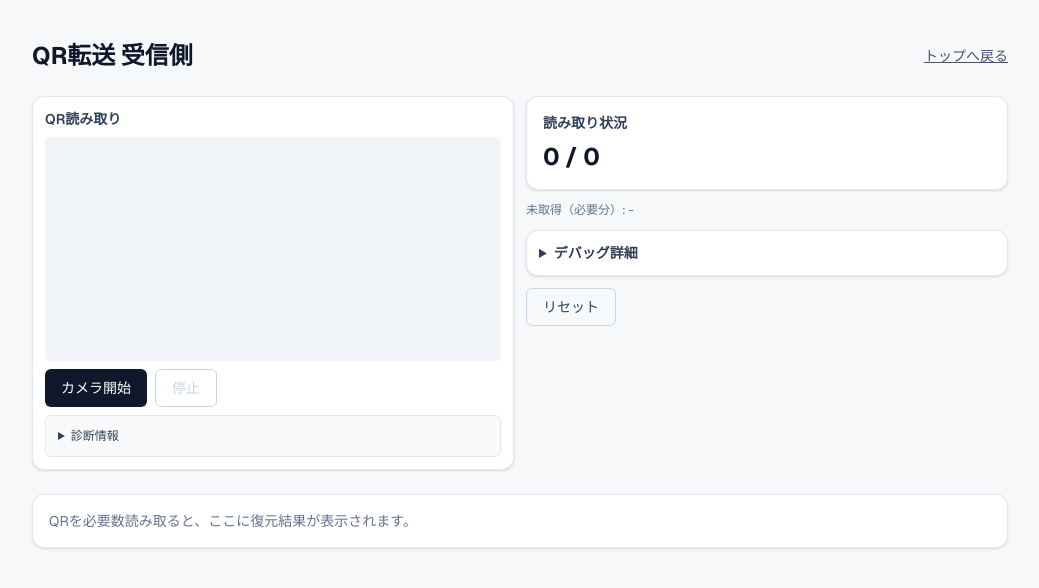
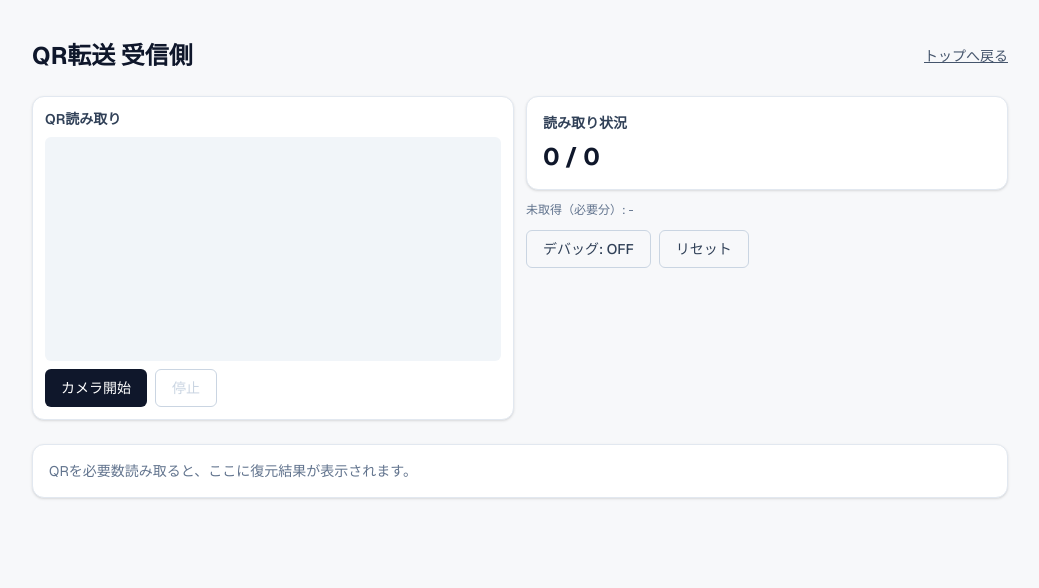
Before and after one commit to yama4936/qr-connection, a Next.js app in the folder web-qr-connection/: page /receive in a window 1280 px wide. Shown: the top 588 px of the page, without its empty margins (120-1159 px from the left). Built offline with nearby package versions, Linux system fonts and the light colour scheme.

Commit message:
受信画面にデバッグ表示トグルを追加

```diff
--- a/web-qr-connection/app/receive/page.tsx
+++ b/web-qr-connection/app/receive/page.tsx
@@ -70,6 +70,7 @@ export default function ReceivePage() {
   const [result, setResult] = useState("");
   const [copied, setCopied] = useState(false);
   const [error, setError] = useState<string | null>(null);
+  const [showDebug, setShowDebug] = useState(false);
   const [debugStats, setDebugStats] = useState<ReceiveDebugStats>(INITIAL_DEBUG_STATS);
   const [lastReject, setLastReject] = useState<LastReject | null>(null);
   const payloadVersionRef = useRef<1 | 2 | null>(null);
@@ -358,7 +359,12 @@ export default function ReceivePage() {
       </header>
 
       <section className="grid gap-3 lg:grid-cols-2">
-        <QRScanner onScan={handleScan} onError={setError} compact />
+        <QRScanner
+          onScan={handleScan}
+          onError={setError}
+          compact
+          showDebug={showDebug}
+        />
 
         <div className="space-y-3">
           <TransferProgress
@@ -377,6 +383,7 @@ export default function ReceivePage() {
             </p>
           ) : null}
 
+          {showDebug ? (
             <details className="rounded-xl border border-slate-200 bg-white p-3 shadow-sm">
               <summary className="cursor-pointer text-sm font-semibold text-slate-700">
                 デバッグ詳細
@@ -405,8 +412,21 @@ export default function ReceivePage() {
                 </section>
               </div>
             </details>
+          ) : null}
 
           <div className="flex items-center gap-2">
+            <button
+              type="button"
+              onClick={() => setShowDebug((prev) => !prev)}
+              aria-pressed={showDebug}
+              className={`rounded-md border px-4 py-2 text-sm font-medium ${
+                showDebug
+                  ? "border-slate-700 bg-slate-700 text-white"
+                  : "border-slate-300 text-slate-700"
+              }`}
+            >
+              デバッグ: {showDebug ? "ON" : "OFF"}
+            </button>
             <button
               type="button"
               onClick={handleReset}
--- a/web-qr-connection/components/QRScanner.tsx
+++ b/web-qr-connection/components/QRScanner.tsx
@@ -6,6 +6,7 @@ type QRScannerProps = {
   onScan: (decodedText: string) => void;
   onError: (message: string) => void;
   compact?: boolean;
+  showDebug?: boolean;
 };
 
 type QRScannerDebugStats = {
@@ -128,7 +129,12 @@ function getQrboxSize(
   return { width: edge, height: edge };
 }
 
-export function QRScanner({ onScan, onError, compact = false }: QRScannerProps) {
+export function QRScanner({
+  onScan,
+  onError,
+  compact = false,
+  showDebug = true,
+}: QRScannerProps) {
   const scannerRef = useRef<{
     stop: () => Promise<void>;
     clear: () => void;
@@ -335,7 +341,9 @@ export function QRScanner({ onScan, onError, compact = false }: QRScannerProps)
           停止
         </button>
       </div>
-      {compact ? (
+      {showDebug
+        ? compact
+          ? (
             <details className="rounded-md border border-slate-200 bg-slate-50 p-3 text-xs text-slate-600">
               <summary className="cursor-pointer font-medium text-slate-700">
                 診断情報
@@ -356,7 +364,8 @@ export function QRScanner({ onScan, onError, compact = false }: QRScannerProps)
                 ) : null}
               </div>
             </details>
-      ) : (
+          )
+          : (
             <>
               {runtimeInfo ? (
                 <p className="text-xs text-slate-500">
@@ -374,7 +383,8 @@ export function QRScanner({ onScan, onError, compact = false }: QRScannerProps)
                 ) : null}
               </div>
             </>
-      )}
+          )
+        : null}
       {localError ? <p className="text-sm text-red-600">{localError}</p> : null}
     </section>
   );
```
Lines whose indentation alone changed are shown as unchanged.
